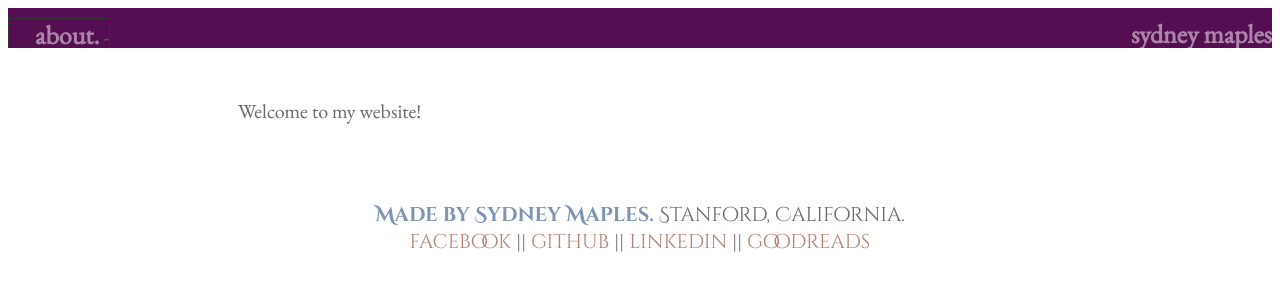
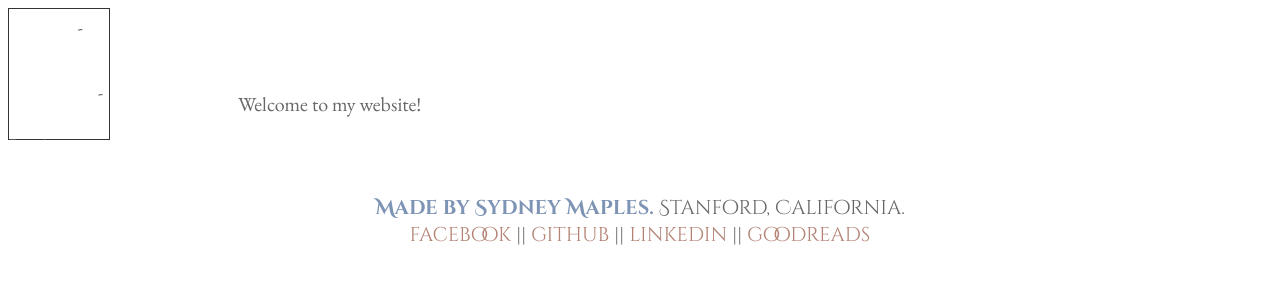
Before and after one commit to squidnee/squidnee.github.io, a Jekyll site: the page built from index.md, in a window 1280 px wide. Shown: the top 300 px of the page. Built offline with Jekyll 4.4.1, drawn with Linux system fonts in a browser that asks for light colours; some web fonts are replaced.

Commit message:
fixing broken html

```diff
--- a/_layouts/post.html
+++ b/_layouts/post.html
@@ -2,7 +2,7 @@
 
 <body>
 <ul>
-  <div class= "post">
+  <div class="post">
     <h1>{{ page.title }}</h1>
     {{ content }}
   </div>
--- a/stylesheets/main.css
+++ b/stylesheets/main.css
@@ -3,17 +3,6 @@
   color: #686765;
   font-family: 'EB Garamond', 'Raleway', Verdana, sans-serif;
   font-size: 20px;
-}
-
-#nav-top {
-background: #550E52;
-  padding: 10px 0 10px 0;
-  text-align: right;
-  height: 20px;
-  overflow: hidden;
-  -webkit-transition: height 0.2s linear;
-  -moz-transition: height 0.2s linear;
-  transition: height 0.2s linear;
 }
 
 #nav-top a {
@@ -64,7 +53,7 @@
   color: #550E52;
 }
 
-.post, #main {
+.post {
   padding: 30px;
   margin-left: 200px;
   margin-right: 200px;
```
